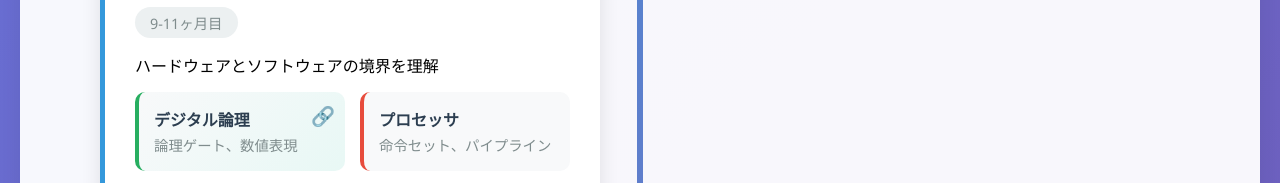
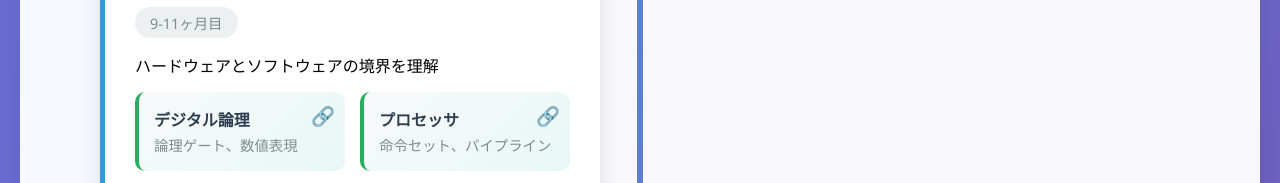
Before and after one commit to ikisuke/cs-roadmap, a plain HTML site: page index.html in a window 1280 px wide. Shown: the part 1659-1842 px from the top of the page. Drawn offline with Linux system fonts and the light colour scheme.

Commit message:
Add processor architecture link to main roadmap page

```diff
--- a/index.html
+++ b/index.html
@@ -504,7 +504,7 @@
                                 <div class="skill-title">デジタル論理</div>
                                 <div class="skill-description">論理ゲート、数値表現</div>
                             </div>
-                            <div class="skill-card">
+                            <div class="skill-card has-detail" data-link="processor-architecture.html">
                                 <div class="skill-title">プロセッサ</div>
                                 <div class="skill-description">命令セット、パイプライン</div>
                             </div>
```
